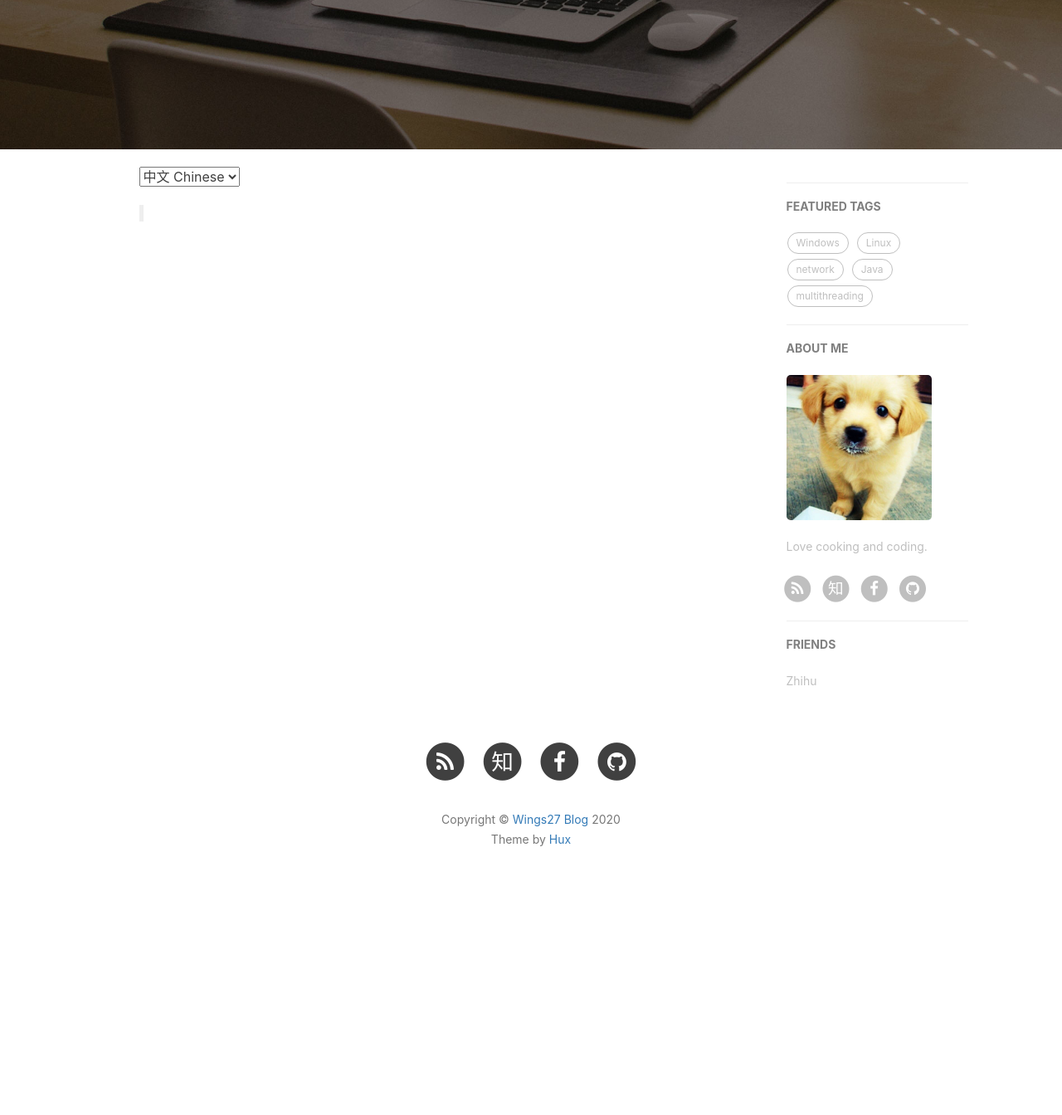
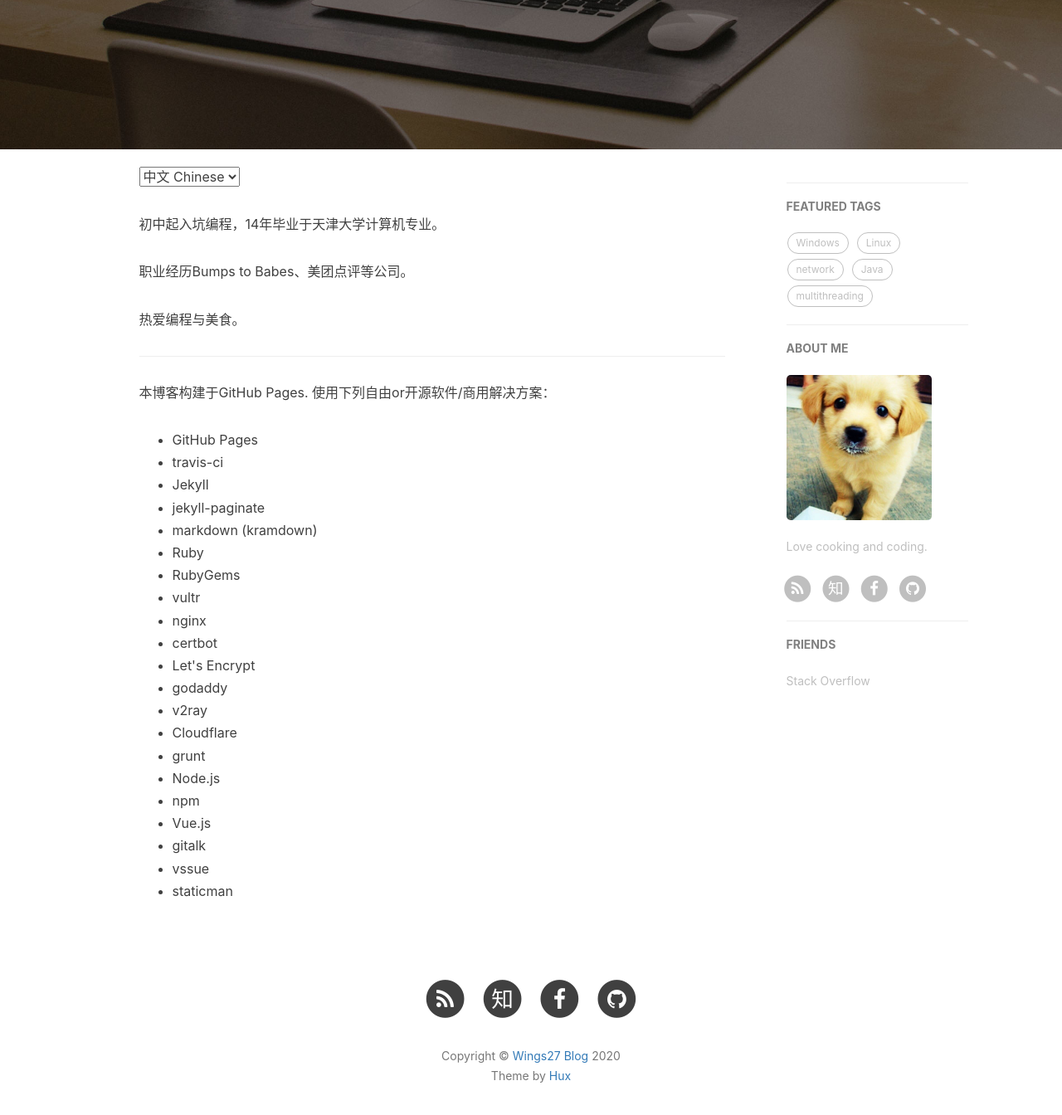
Before and after one commit to wings27/wings27.github.io, a Jekyll site: the page built from about.html, in a window 1280 px wide and 1400 px high, scrolled down 354 px. Shown: the top 1344 px of the window at 83% size. Built offline with Jekyll 4.4.1, drawn with Linux system fonts in a browser that asks for light colours; nearby versions of some CDN libraries; comment, search, counter and statistics services are not loaded; before the commit the page ends 1469 px from its top, so only the background shows below that.

Commit message:
add blog

```diff
--- a/_config.yml
+++ b/_config.yml
@@ -21,7 +21,7 @@
 # Build settings
 highlighter: rouge
 permalink: pretty
-paginate: 10
+paginate: 15
 exclude: ["less","node_modules","Gruntfile.js","package.json","README.md","*.sh","*.enc"]
 anchorjs: true                          # if you want to customize anchor. check out line:181 of `post.html`
 
@@ -74,7 +74,7 @@
 # Friends
 friends: [
     {
-        title: "Zhihu",
-        href: "http://www.zhihu.com"
-    }
+        title: "Stack Overflow",
+        href: "https://stackoverflow.com/users/1294704/wings"
+    },
 ]
--- a/about.html
+++ b/about.html
@@ -13,19 +13,50 @@
 
 <!-- Chinese Version -->
 <div class="zh">
-    <blockquote>
-
-    </blockquote>
-
+    <p>初中起入坑编程，14年毕业于天津大学计算机专业。</p>
+    <p>职业经历Bumps to Babes、美团点评等公司。</p>
+    <p>热爱编程与美食。</p>
+    <hr/>
+    <p>本博客构建于GitHub Pages. 使用下列自由or开源软件/商用解决方案：</p>
 </div>
 
 <!-- English Version -->
 <div class="en">
-    <blockquote>
+    <h4>About me</h4>
+    <p>Hi, I'm Wings27.</p>
+    <p>I started to program since junior high school. </p>
+    <p>Graduated in Computer Science from Tianjin University in 2014.</p>
+    <p>Worked for Bumps to Babes, Meituan Dianping,.etc</p>
+    <p>Love coding and cooking.</p>
+    <hr/>
+    <p>This blog is based on GitHub Pages, thanks to the following free / open source software and commercial solutions:</p>
+</div>
 
-    </blockquote>
 
-</div>
+<!-- Both Version -->
+<ul>
+    <li>GitHub Pages</li>
+    <li>travis-ci</li>
+    <li>Jekyll</li>
+    <li>jekyll-paginate</li>
+    <li>markdown (kramdown)</li>
+    <li>Ruby</li>
+    <li>RubyGems</li>
+    <li>vultr</li>
+    <li>nginx</li>
+    <li>certbot</li>
+    <li>Let's Encrypt</li>
+    <li>godaddy</li>
+    <li>v2ray</li>
+    <li>Cloudflare</li>
+    <li>grunt</li>
+    <li>Node.js</li>
+    <li>npm</li>
+    <li>Vue.js</li>
+    <li>gitalk</li>
+    <li>vssue</li>
+    <li>staticman</li>
+</ul>
 
 <!-- Handle Language Change -->
 <script type="text/javascript">
```
Also changed, not shown: _posts/2018-08-12-java-volatile-basic-1.md (added, +50 -0 lines), _posts/2018-08-12-java-volatile-basic-2.md (renamed from _posts/2018-08-12-java-volatile-basic.md, +25 -24 lines), _posts/2018-08-13-java-volatile-and-happens-before.md (+22 -20 lines).
